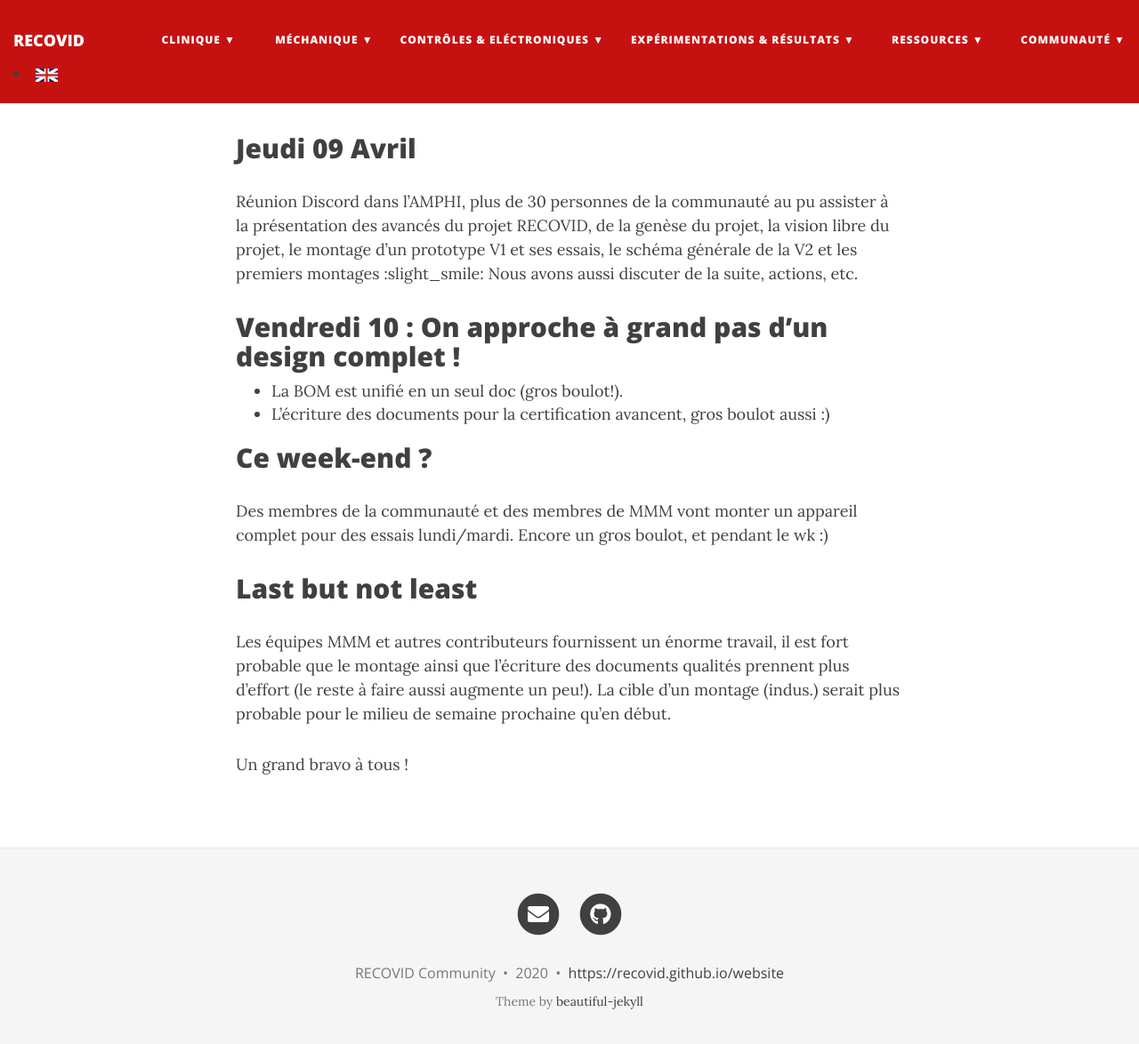
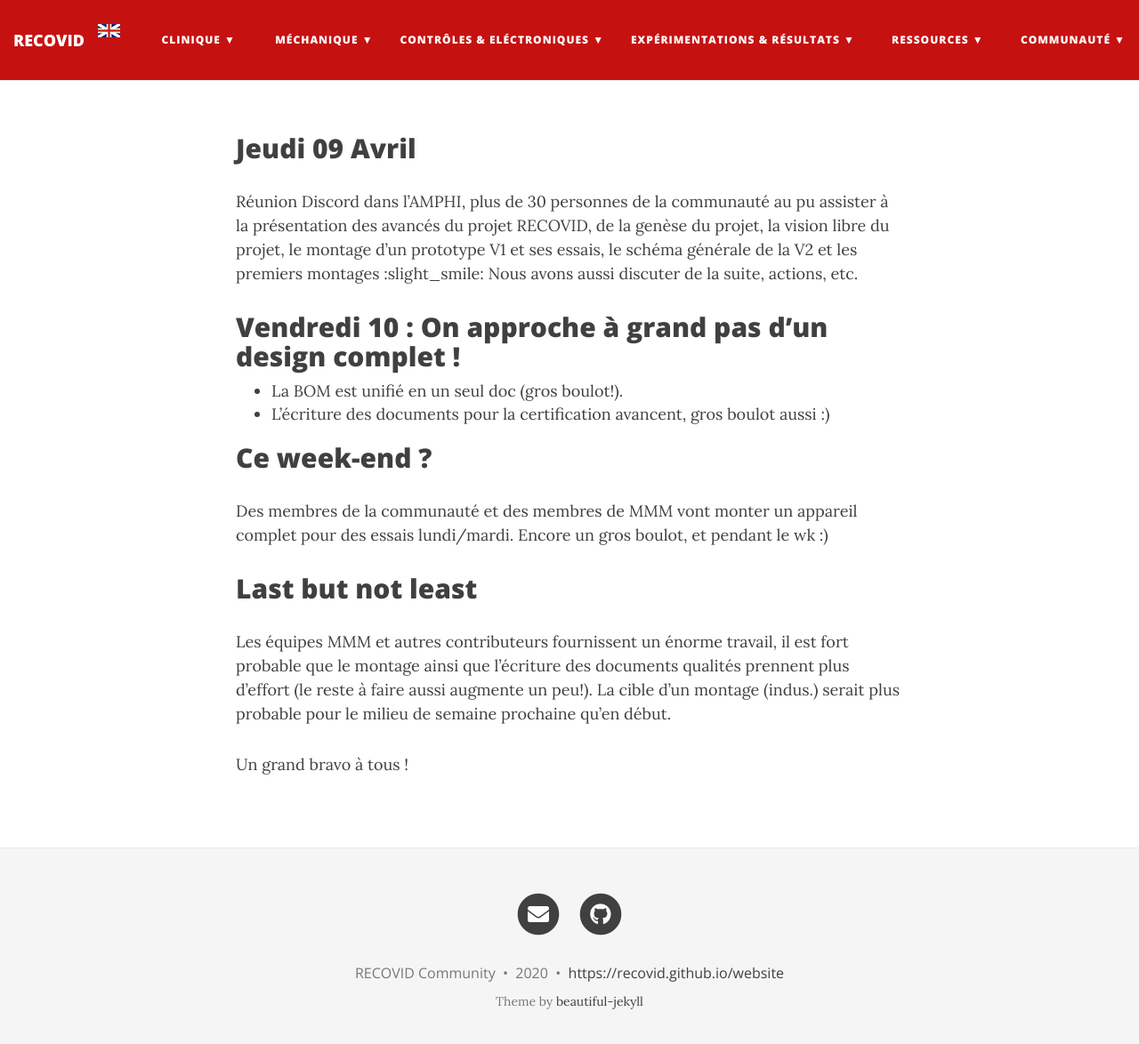
Before and after one commit to rstephane/multilingual, a Jekyll site: the page built from _posts/2020-04-10-point-de-synchro-avec-toute-la-communaute.md, in a window 1280 px wide and 1187 px high. Shown: the top 1174 px of the window at 89% size. Built offline with Jekyll 4.4.1, drawn with Linux system fonts in a browser that asks for light colours; nearby versions of some CDN libraries.

Commit message:
maj logo

```diff
--- a/_includes/nav-fr.html
+++ b/_includes/nav-fr.html
@@ -12,7 +12,8 @@
       {%- else -%}
         <a class="navbar-brand" href="{{ '' | absolute_url }}">{{ site.title }}</a>
       {%- endif -%}
-      <li><a class="EN" href="{{ site.baseurl }}/en"><img src="{{ site.baseurl }}/img/englishflag.png" alt="EN"></a></li>
+
+      <a class="EN" href="{{ site.baseurl }}/en"><img src="{{ site.baseurl }}/img/englishflag.png" alt="EN"></a>
     </div>
 
     <div class="collapse navbar-collapse" id="main-navbar">
```
